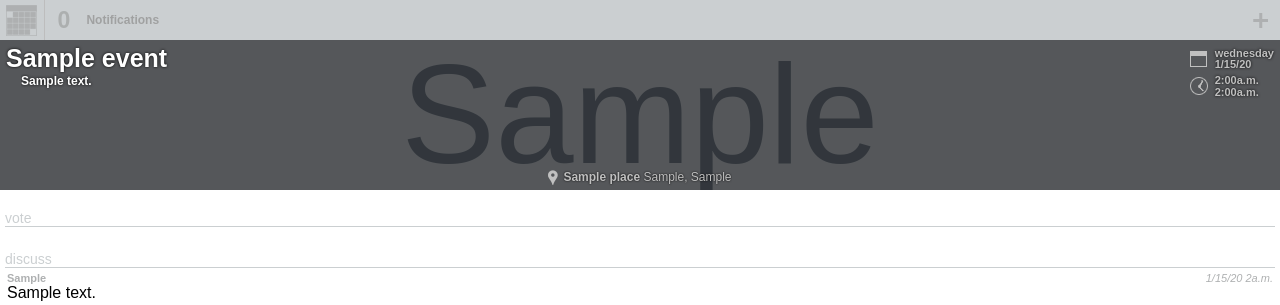
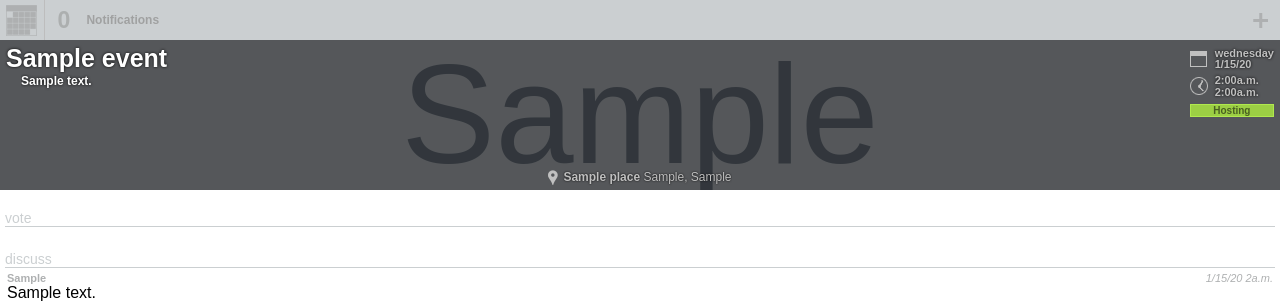
Before and after one commit to a-huy/collvent, a Django app: page /events/1/ in a window 1280 px wide. Shown: the top 305 px of the page. Run offline with Django 3.2, Linux system fonts and the light colour scheme; a user stored in the database is signed in; tables that the repository leaves empty hold one stand-in row (values such as "Sample post"); grey boxes marked "Sample" are stand-in pictures; some libraries are stand-ins or nearby versions.

Commit message:
Added User.is_host() and changed rsvpStatus in event_list view to be 'host' if event if hosted by the user.

```diff
--- a/accounts/models.py
+++ b/accounts/models.py
@@ -77,6 +77,10 @@ class User(AbstractBaseUser):
             status = eventModels.Invitation._meta.get_field_by_name('status')[0].default
         return eventModels.Invitation.STATUS[status][1]
 
+    def is_host(self, event):
+        return len(eventModels.Invitation.objects.filter(event=event, user=self)) == 0
+
+
     def get_account_name(self):
         if not self.password_set:
             if self.email:
--- a/content/static/styles/events/event.css
+++ b/content/static/styles/events/event.css
@@ -173,6 +173,16 @@
     border: 1px solid #aeb0b1;
 }
 
+.eventInfo .eventRsvp .rsvpHost
+{
+    text-align: center;
+    font-weight: bold;
+
+    color: #496021;
+    background-color: #9ccf44;
+    border: 1px solid #b0e94e;
+}
+
 
 /* section */
 
--- a/events/templates/event.html
+++ b/events/templates/event.html
@@ -42,6 +42,8 @@
                                         <option value="1" {% if status == 1 %}selected{% endif %}>Not Going</option>
                                         <option value="2" {% if status == 2 %}selected{% endif %}>Going</option>
                                         {% endwith %}
+                                    {% else %}
+                                    <div class="rsvpHost">Hosting</div>
                                     {% endif %}
                                 </select>
                                 </div>
--- a/events/views.py
+++ b/events/views.py
@@ -21,7 +21,10 @@ def list_events(request):
     template_vars = {}
     events = request.user.getEvents()
     for event in events:
-        status = request.user.getEventRsvp(event)
+        if request.user.is_host(event):
+            status = 'host'
+        else:
+            status = request.user.getEventRsvp(event)
         event.rsvp_status = status
 
     weekGroups = groups.groupIntoWeeks(events)
```
